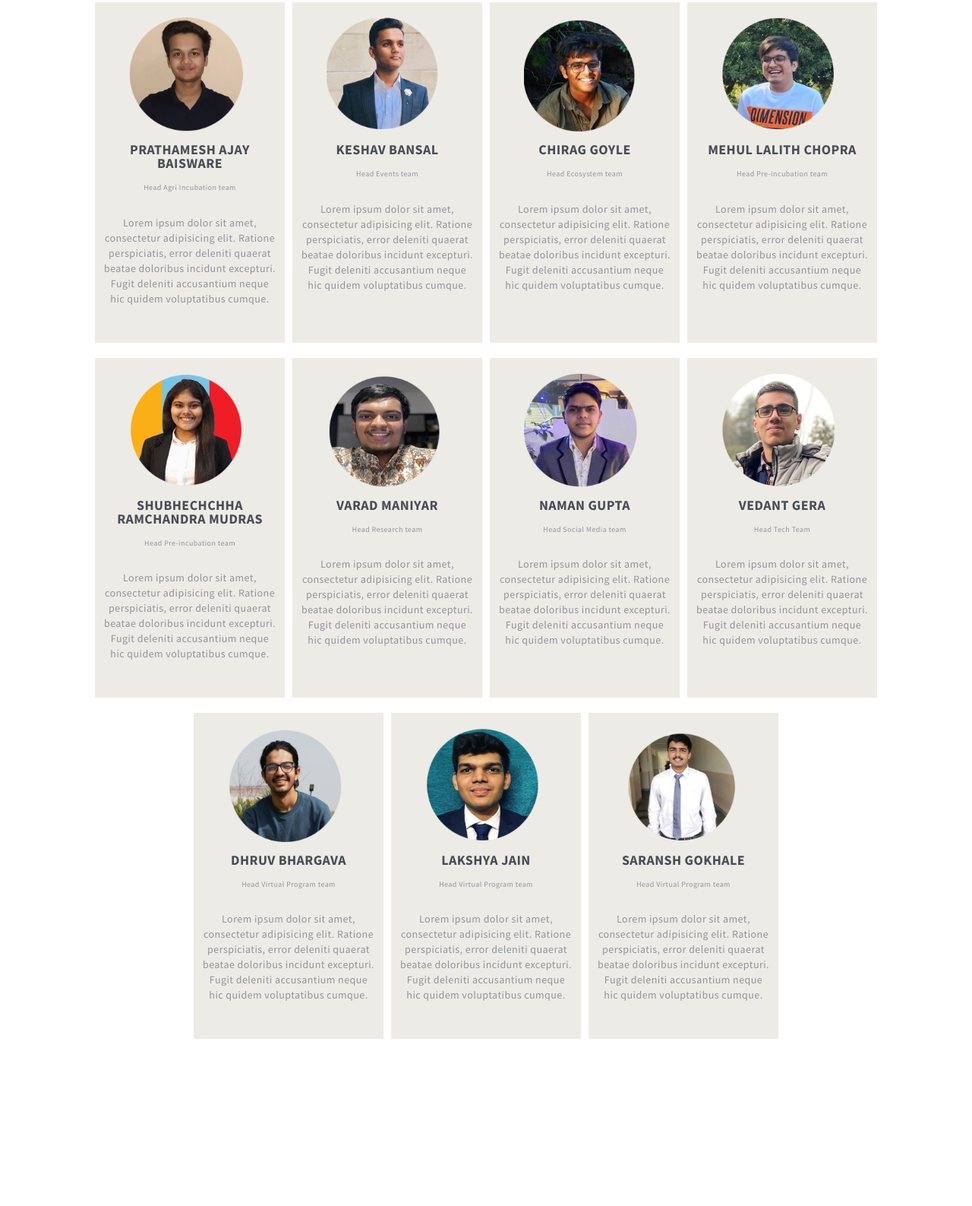
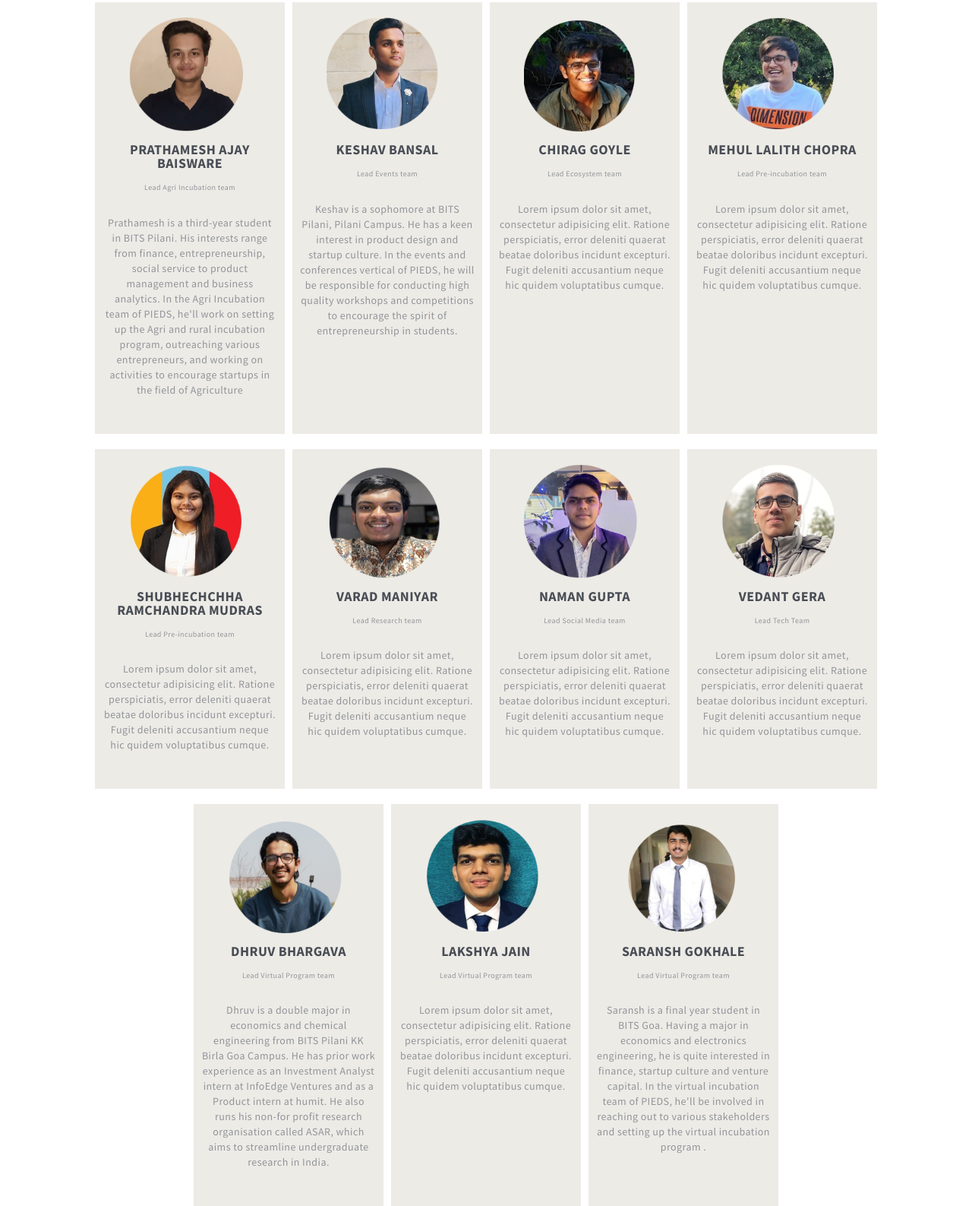
Before and after one commit to VedantGera/PIEDS_website, a plain HTML site: page student.html in a window 1280 px wide. Shown: the part 673-2260 px from the top of the page at 76% size. Before the commit the page ends 2201 px from the top, so only its background shows below. Drawn offline with Linux system fonts and the light colour scheme.

Commit message:
PIEDS logo change
added description to sudent cell
changed navbar pieds logo

```diff
--- a/student.html
+++ b/student.html
@@ -160,8 +160,10 @@
 																					 </div>
 																				</div>
 																				<h3>Prathamesh Ajay Baisware</h3>
-																				<span>Head Agri Incubation team</span>
-																				<p>Lorem ipsum dolor sit amet, consectetur adipisicing elit. Ratione perspiciatis, error deleniti quaerat beatae doloribus incidunt excepturi. Fugit deleniti accusantium neque hic quidem voluptatibus cumque.</p>
+																				<span>Lead Agri Incubation team</span>
+																				<p>Prathamesh is a third-year student in BITS Pilani.
+																					His interests range from finance, entrepreneurship, social service to product management and business analytics.
+																					In the Agri Incubation team of PIEDS, he'll work on setting up the Agri and rural incubation program, outreaching various entrepreneurs, and working on activities to encourage startups in the field of Agriculture</p>
 																			</div>
 
 																			<div class="team_member">
@@ -173,8 +175,8 @@
 																					 </div>
 																				</div>
 																				<h3>Keshav Bansal</h3>
-																				<span>Head Events team</span>
-																				<p>Lorem ipsum dolor sit amet, consectetur adipisicing elit. Ratione perspiciatis, error deleniti quaerat beatae doloribus incidunt excepturi. Fugit deleniti accusantium neque hic quidem voluptatibus cumque.</p>
+																				<span>Lead Events team</span>
+																				<p>Keshav is a sophomore at BITS Pilani, Pilani Campus. He has a keen interest in product design and startup culture. In the events and conferences vertical of PIEDS, he will be responsible for conducting high quality workshops and competitions to encourage the spirit of entrepreneurship in students.</p>
 																			</div>
 
 																			<div class="team_member">
@@ -186,7 +188,7 @@
 																					 </div>
 																				</div>
 																				<h3>Chirag Goyle</h3>
-																				<span>Head Ecosystem team</span>
+																				<span>Lead Ecosystem team</span>
 																				<p>Lorem ipsum dolor sit amet, consectetur adipisicing elit. Ratione perspiciatis, error deleniti quaerat beatae doloribus incidunt excepturi. Fugit deleniti accusantium neque hic quidem voluptatibus cumque.</p>
 																			</div>
 
@@ -200,7 +202,7 @@
 																					 </div>
 																				</div>
 																				<h3>Mehul Lalith Chopra</h3>
-																				<span>Head Pre-incubation team</span>
+																				<span>Lead Pre-incubation team</span>
 																				<p>Lorem ipsum dolor sit amet, consectetur adipisicing elit. Ratione perspiciatis, error deleniti quaerat beatae doloribus incidunt excepturi. Fugit deleniti accusantium neque hic quidem voluptatibus cumque.</p>
 																			</div>
 																		</div>
@@ -218,7 +220,7 @@
 																					 </div>
 																				</div>
 																				<h3>Shubhechchha Ramchandra Mudras</h3>
-																				<span>Head Pre-incubation team</span>
+																				<span>Lead Pre-incubation team</span>
 																				<p>Lorem ipsum dolor sit amet, consectetur adipisicing elit. Ratione perspiciatis, error deleniti quaerat beatae doloribus incidunt excepturi. Fugit deleniti accusantium neque hic quidem voluptatibus cumque.</p>
 																			</div>
 
@@ -231,7 +233,7 @@
 																					 </div>
 																				</div>
 																				<h3>Varad Maniyar</h3>
-																				<span>Head Research team</span>
+																				<span>Lead Research team</span>
 																				<p>Lorem ipsum dolor sit amet, consectetur adipisicing elit. Ratione perspiciatis, error deleniti quaerat beatae doloribus incidunt excepturi. Fugit deleniti accusantium neque hic quidem voluptatibus cumque.</p>
 																			</div>
 
@@ -244,7 +246,7 @@
 																					 </div>
 																				</div>
 																				<h3>Naman Gupta</h3>
-																				<span>Head Social Media
+																				<span>Lead Social Media
 
 
 																					team</span>
@@ -260,7 +262,7 @@
 																					 </div>
 																				</div>
 																				<h3>Vedant Gera</h3>
-																				<span>Head Tech Team</span>
+																				<span>Lead Tech Team</span>
 																				<p>Lorem ipsum dolor sit amet, consectetur adipisicing elit. Ratione perspiciatis, error deleniti quaerat beatae doloribus incidunt excepturi. Fugit deleniti accusantium neque hic quidem voluptatibus cumque.</p>
 																			</div>
 
@@ -276,8 +278,10 @@
 																					 </div>
 																				</div>
 																				<h3>Dhruv Bhargava</h3>
-																				<span>Head Virtual Program team</span>
-																				<p>Lorem ipsum dolor sit amet, consectetur adipisicing elit. Ratione perspiciatis, error deleniti quaerat beatae doloribus incidunt excepturi. Fugit deleniti accusantium neque hic quidem voluptatibus cumque.</p>
+																				<span>Lead Virtual Program team</span>
+																				<p>Dhruv is a double major in economics and chemical engineering from BITS Pilani KK Birla Goa Campus.
+																				He has prior work experience as an Investment Analyst intern at InfoEdge Ventures and as a Product intern at humit.
+																				He also runs his non-for profit research organisation called ASAR, which aims to streamline undergraduate research in India.</p>
 																			</div>
 																			<div class="team_member">
 																				<div class="member_img">
@@ -288,7 +292,7 @@
 																					 </div>
 																				</div>
 																				<h3>Lakshya Jain</h3>
-																				<span>Head Virtual Program team</span>
+																				<span>Lead Virtual Program team</span>
 																				<p>Lorem ipsum dolor sit amet, consectetur adipisicing elit. Ratione perspiciatis, error deleniti quaerat beatae doloribus incidunt excepturi. Fugit deleniti accusantium neque hic quidem voluptatibus cumque.</p>
 																			</div>
 																			<div class="team_member">
@@ -300,8 +304,8 @@
 																					 </div>
 																				</div>
 																				<h3>Saransh Gokhale</h3>
-																				<span>Head Virtual Program team</span>
-																				<p>Lorem ipsum dolor sit amet, consectetur adipisicing elit. Ratione perspiciatis, error deleniti quaerat beatae doloribus incidunt excepturi. Fugit deleniti accusantium neque hic quidem voluptatibus cumque.</p>
+																				<span>Lead Virtual Program team</span>
+																				<p>Saransh is a final year student in BITS Goa. Having a major in economics and electronics engineering, he is quite interested in finance, startup culture and venture capital. In the virtual incubation team of PIEDS, he'll be involved in reaching out to various stakeholders and setting up the virtual incubation program .</p>
 																			</div>
 
 
```
Also changed, not shown: dsir.html (+2 -1 lines), index.html (+1 -1 lines), 1.jpg (deleted), css/style-desktop.css (line endings or trailing spaces), images/aspire4.jpg, images/pieds-logo.png (added).
